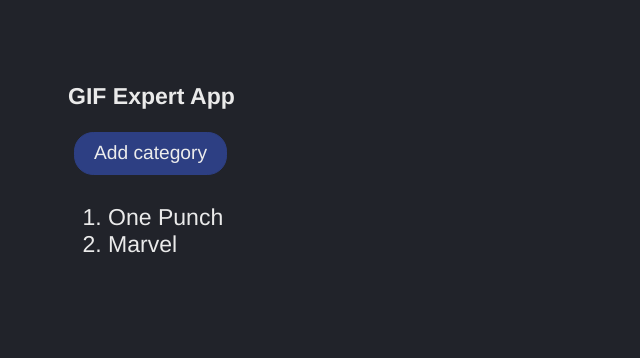
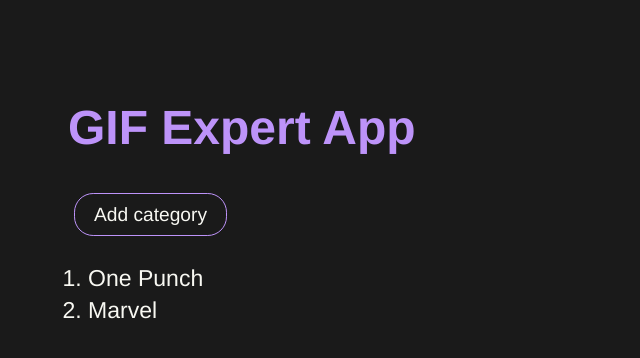
Before and after one commit to sudoalx/gif-expert-app, a React (Vite) app: page / in a window 1280 px wide. Shown: the top 358 px of the page, without its empty margins (0-640 px from the left). Built offline with nearby package versions, Linux system fonts and the light colour scheme.

Commit message:
Dracula stylesheet

```diff
--- a/src/styles.css
+++ b/src/styles.css
@@ -1,32 +1,93 @@
+:root {
+  --main-bg-color: #1a1a1a;
+  --main-text-color: #f8f8f2;
+  --accent-color: #bd93f9;
+  --button-hover-color: #1a1a1a;
+  --button-hover-bg: #bd93f9;
+  --input-bg: #44475a;
+  --card-bg: #44475a;
+  --card-shadow: rgba(0, 0, 0, 0.2);
+}
+
 * {
   font-family: Helvetica, Arial, sans-serif;
-  background-color: #21232a;
-  color: #eaeaea;
+  background-color: var(--main-bg-color);
+  color: var(--main-text-color);
   font-size: 1.2rem;
 }
 
 body {
   padding: 60px;
+  background-color: var(--main-bg-color);
+}
+
+h1,
+h2,
+h3,
+h4,
+h5,
+h6 {
+  color: var(--accent-color);
+}
+
+a {
+  color: var(--accent-color);
+  text-decoration: none;
+  border-bottom: 1px solid var(--accent-color);
+}
+
+a:hover {
+  background-color: var(--accent-color);
+  color: var(--main-text-color);
+}
+
+li {
+  /* list-style: none; */
+  margin-bottom: 5px;
+}
+
+ol,
+ul {
+  padding-left: 20px;
+}
+
+h1 {
+  font-size: 2.5rem;
+  color: var(--accent-color);
 }
 
 h2 {
-  font-size: 1.5rem;
+  font-size: 2rem;
+  color: var(--accent-color);
 }
 
 h3 {
-  font-size: 3rem;
-  margin-bottom: 5px;
+  font-size: 1.8rem;
+  color: var(--accent-color);
+}
+
+h4 {
+  font-size: 1.5rem;
+  color: var(--accent-color);
+}
+
+h5 {
+  font-size: 1.2rem;
+  color: var(--accent-color);
+}
+
+h6 {
+  font-size: 1rem;
+  color: var(--accent-color);
 }
 
 input {
-  background-color: white;
+  background-color: var(--input-bg);
   border-radius: 5px;
-  border: 1px solid rgb(97, 32, 158);
-  color: black;
-  font-size: 1.2rem;
+  border: 1px solid var(--accent-color);
+  color: var(--main-text-color);
   outline: none;
   padding: 10px 15px;
-  width: 100%;
 }
 
 button {
@@ -34,16 +95,24 @@ button {
   margin: 0.3rem;
   font-size: 1rem;
   border-radius: 1rem;
-  border: 1px solid #2d3f83;
-  background-color: #2d3f83;
+  border: 1px solid var(--accent-color);
+  background-color: var(--accent-color + "b0");
   cursor: pointer;
-  color: #ececec;
+  color: var(--main-text-color);
   transition: background-color 0.3s, color 0.3s;
 }
 
 button:hover {
-  background-color: #1a2a55;
-  color: #ffffff;
+  background-color: var(--button-hover-bg);
+  color: var(--button-hover-color);
+}
+
+.centered-input {
+  display: flex;
+  justify-content: center;
+  margin-bottom: 10px;
+  flex-direction: column;
+  font-size: 1.2rem;
 }
 
 .card-grid {
@@ -56,9 +125,9 @@ button:hover {
 .card {
   align-content: center;
   align-items: center;
-  background-color: white;
+  background-color: var(--card-bg);
   border-radius: 10px;
-  box-shadow: 0px 3px 5px rgba(0, 0, 0, 0.03);
+  box-shadow: 0px 3px 5px var(--card-shadow);
   display: flex;
   flex-direction: column;
   height: 0%;
@@ -69,7 +138,7 @@ button:hover {
 }
 
 .card p {
-  background-color: white;
+  background-color: var(--card-bg);
   flex: 1;
   font-size: 1.5rem;
   margin-top: 5px;
```
